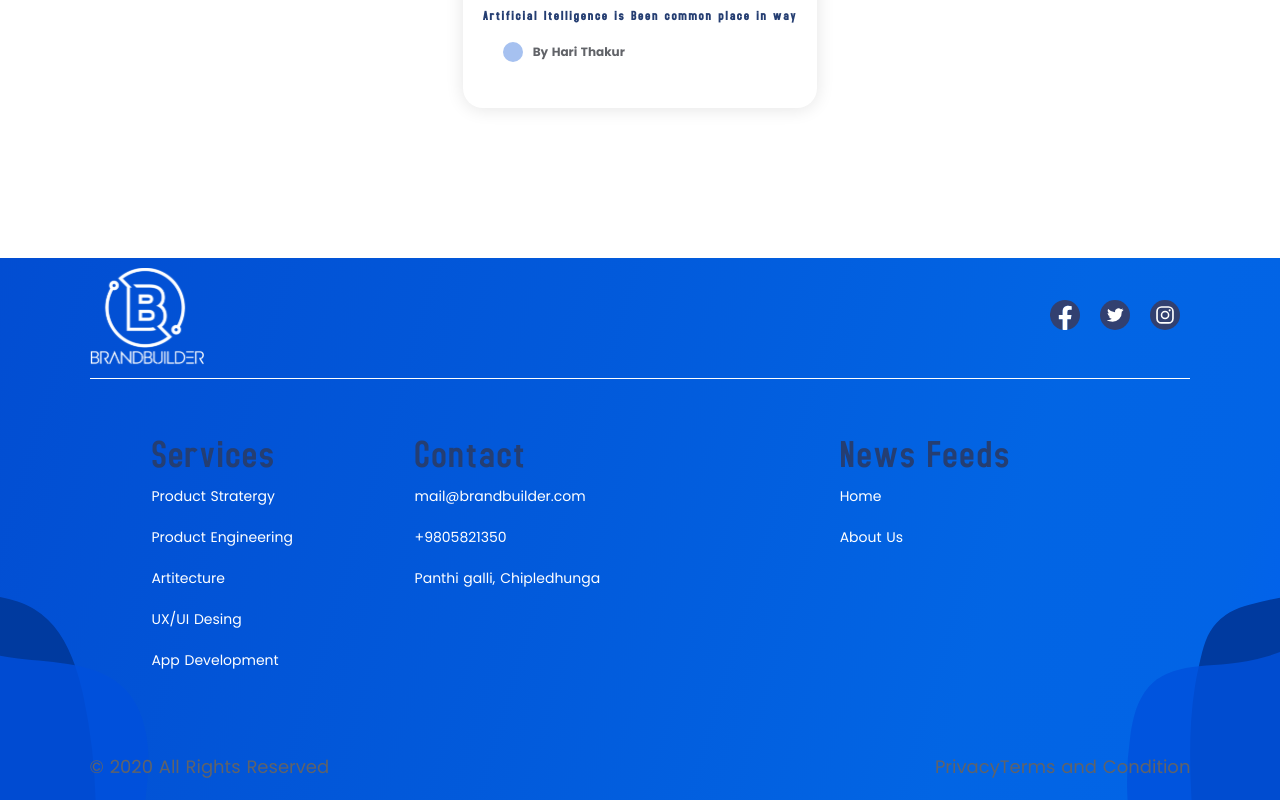
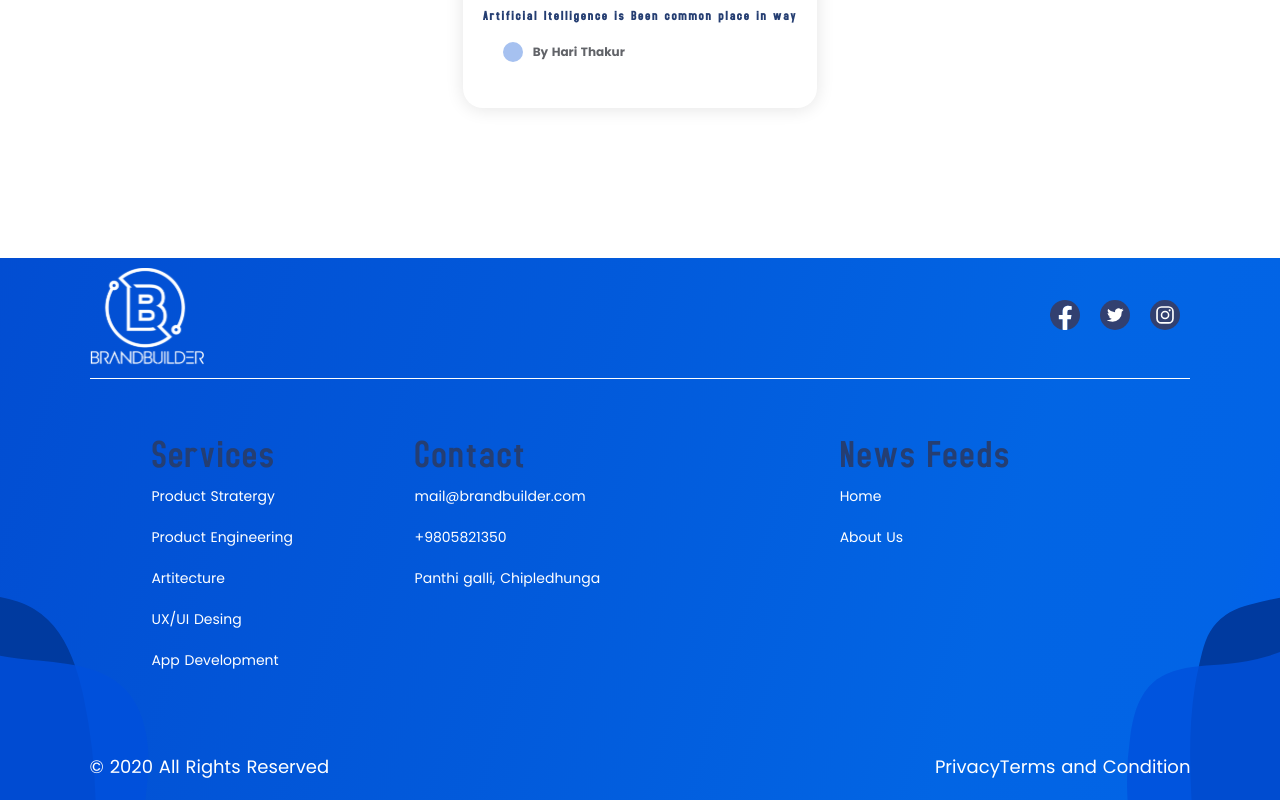
Before and after one commit to Yogesh070/bbweb, a Nuxt app: page / in a window 1280 px wide. Shown: the part 3885-4685 px from the top of the page. Built offline with nearby package versions, Linux system fonts and the light colour scheme.

Commit message:
fixed basic css

```diff
--- a/components/Footer.vue
+++ b/components/Footer.vue
@@ -138,6 +138,9 @@ li{
     /* margin: 0 100px; */
     margin: 0 7vw;
 }
+.copyright p{
+    color: white;
+}
 .privacy{
     display: flex;
     flex-wrap: wrap;
```
